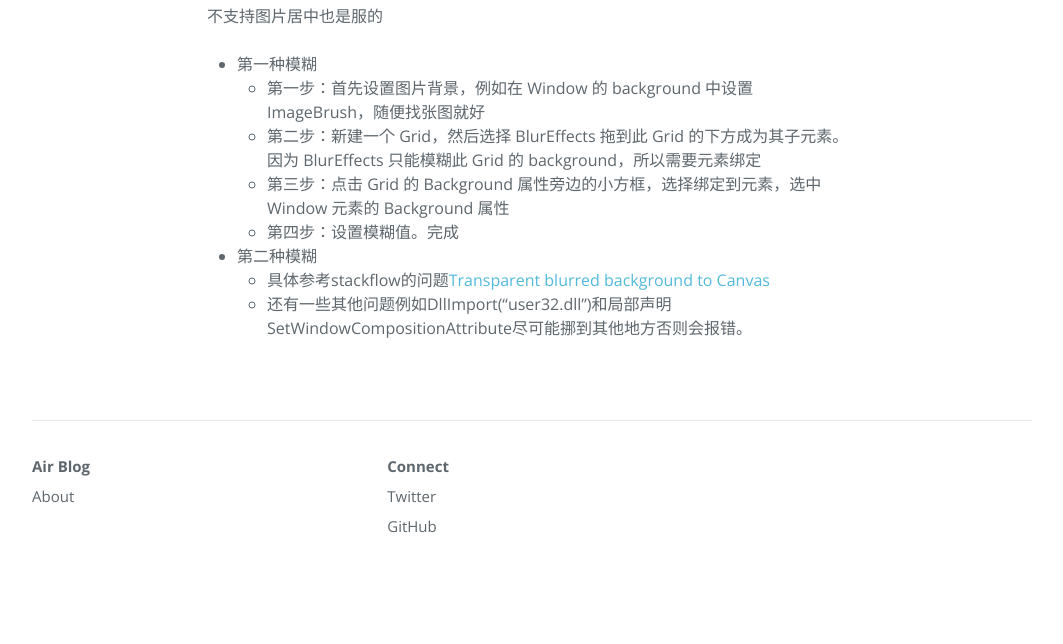
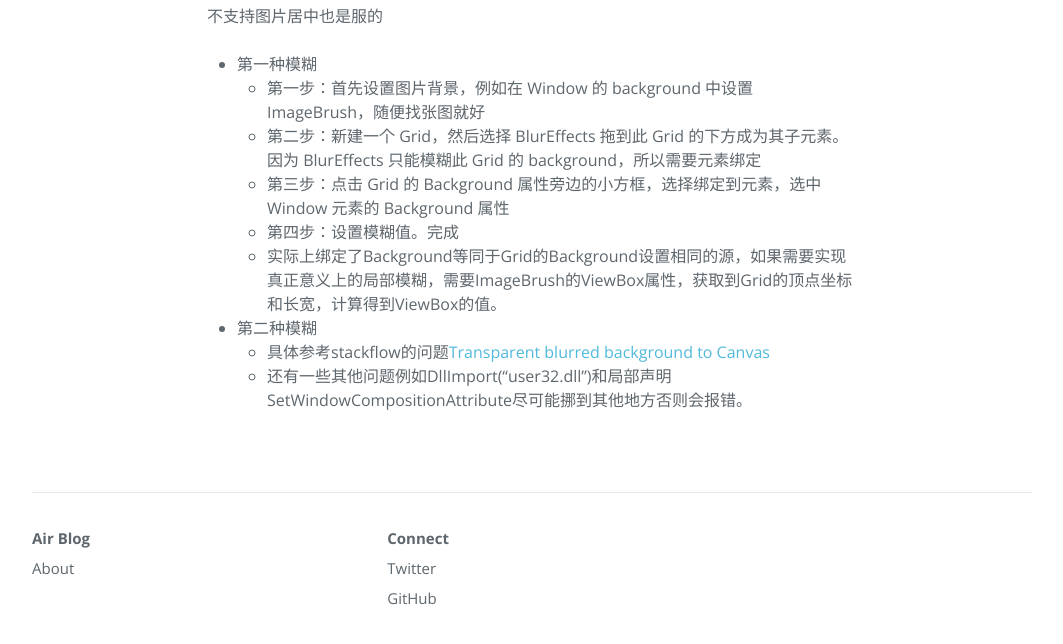
Before and after one commit to Air-s/blog, a Jekyll site: the page built from _posts/2017-07-29-WPF实现背景模糊.md, in a window 1280 px wide and 1331 px high. Shown: the part 650-1294 px from the top of the window, without its empty margins (108-1171 px from the left). Built offline with Jekyll 4.4.1, drawn with Linux system fonts in a browser that asks for light colours; nearby versions of some CDN libraries; part of the change alters nothing that is shown.

Commit message:
Update WPF实现背景模糊

```diff
--- a/_posts/2017-07-29-WPF实现背景模糊.md
+++ b/_posts/2017-07-29-WPF实现背景模糊.md
@@ -1,8 +1,8 @@
 ---
 title: WPF实现背景模糊
 layout: post
-categories: 'WPF'
-tags: 'WPF'
+categories: ''
+tags: ''
 ---
 ![Image Title](http://images2017.cnblogs.com/blog/990100/201707/990100-20170729204022628-1976274217.jpg)
 
@@ -13,6 +13,7 @@ tags: 'WPF'
     - 第二步：新建一个 Grid，然后选择 BlurEffects 拖到此 Grid 的下方成为其子元素。因为 BlurEffects 只能模糊此 Grid 的 background，所以需要元素绑定
     - 第三步：点击 Grid 的 Background 属性旁边的小方框，选择绑定到元素，选中 Window 元素的 Background 属性
     - 第四步：设置模糊值。完成
+    - 实际上绑定了Background等同于Grid的Background设置相同的源，如果需要实现真正意义上的局部模糊，需要ImageBrush的ViewBox属性，获取到Grid的顶点坐标和长宽，计算得到ViewBox的值。
 
 - 第二种模糊
     - 具体参考stackflow的问题[Transparent blurred background to Canvas
```
